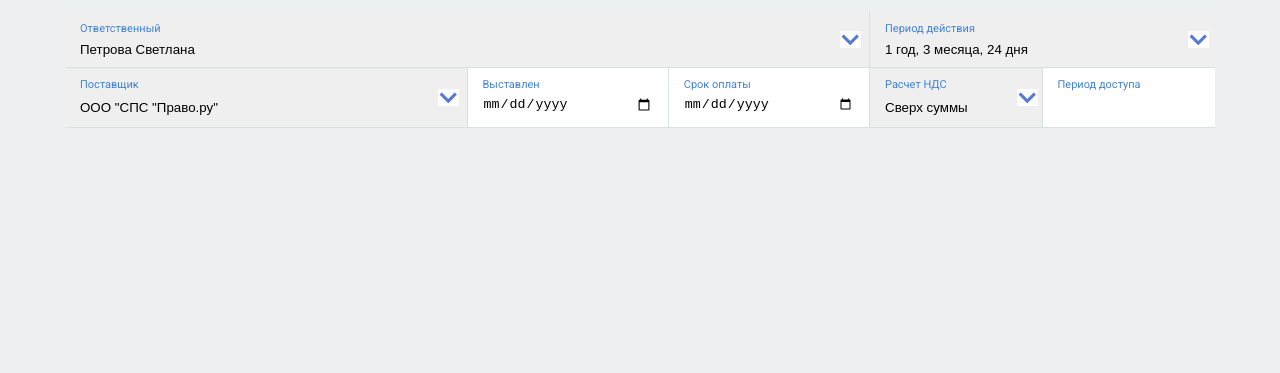
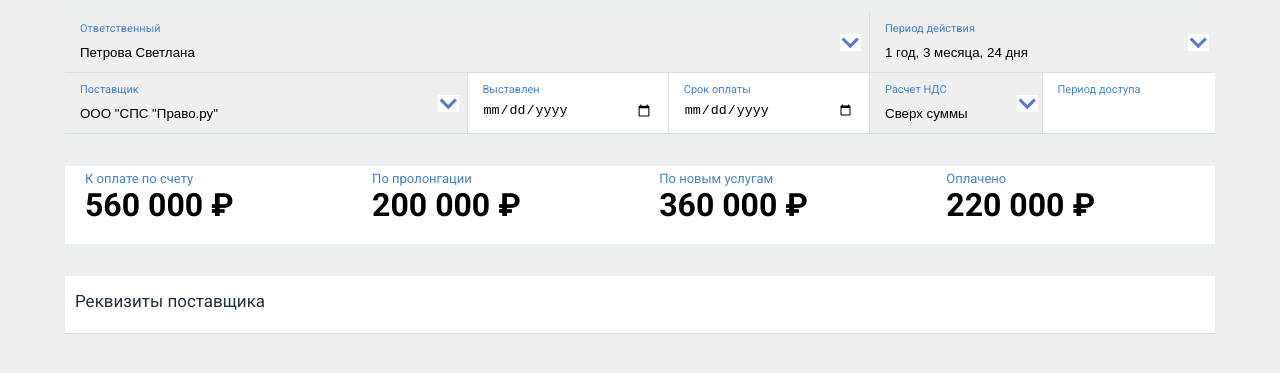
Before and after one commit to darkside1102/project, a plain HTML site: page index.html in a window 1280 px wide. Shown: the part 209-582 px from the top of the page. Drawn offline with Linux system fonts and the light colour scheme.

Commit message:
invoice & requisites
add blocks invoice & requisites

```diff
--- a/index.html
+++ b/index.html
@@ -89,6 +89,21 @@
 		</div>
 	</section>
 	<section class="container">
+		<div class="invoice-amount">
+			<ul class="invoice-amount__list amount-item">
+				<li class="invoice-amount__item1">560 000 &#8381;</li>
+				<li class="invoice-amount__item2">200 000 &#8381;</li>
+				<li class="invoice-amount__item3">360 000 &#8381;</li>
+				<li class="invoice-amount__item4">220 000 &#8381;</li>
+			</ul>
+		</div>
 	</section>
+
+	<section class="container">
+		<div class="requisites-supplier">
+			<p class="requisites-supplier__caption">Реквизиты поставщика</p>
+		</div>
+	</section>
+
 </body>
 </html>
--- a/new_project/style.css
+++ b/new_project/style.css
@@ -181,7 +181,7 @@ li {
 }
 .subject-info__responsible-info {
   width: 100%;
-  min-height: 50px;
+  min-height: 60px;
   padding: 30px 15px 10px;
   border: none;
   background-image: url("img/select-logo.png");
@@ -207,7 +207,7 @@ li {
 }
 .subject-info__period-date {
   width: 100%;
-  min-height: 50px;
+  min-height: 60px;
   padding: 30px 15px 10px;
   border: none;
   background-image: url("img/select-logo.png");
@@ -264,7 +264,7 @@ li {
 }
 .subject__select-provider {
   width: 100%;
-  min-height: 59px;
+  min-height: 60px;
   padding: 30px 15px 10px;
   border: none;
   background-image: url("img/select-logo.png");
@@ -294,7 +294,7 @@ li {
   padding: 25px 15px 10px;
   -webkit-box-sizing: border-box;
           box-sizing: border-box;
-  min-height: 59px;
+  min-height: 60px;
 }
 .subject__duedate {
   width: 100%;
@@ -312,7 +312,7 @@ li {
 }
 .subject__duedate-date {
   width: 100%;
-  min-height: 59px;
+  min-height: 60px;
   padding: 25px 15px 10px;
   border: none;
   -webkit-box-sizing: border-box;
@@ -334,7 +334,7 @@ li {
 }
 .subject__сalculation-summ {
   width: 100%;
-  min-height: 59px;
+  min-height: 60px;
   padding: 30px 15px 10px;
   border: none;
   background-image: url("img/select-logo.png");
@@ -363,5 +363,84 @@ li {
   border: none;
   -webkit-box-sizing: border-box;
           box-sizing: border-box;
-  min-height: 59px;
+  min-height: 60px;
 }
+.requisites-supplier {
+  background-color: #fff;
+  border-bottom: 1px solid #dadfe0;
+}
+.requisites-supplier__caption {
+  font-size: 17px;
+  padding: 15px 0 5px 10px;
+  color: #22313f;
+}
+.invoice-amount {
+  background-color: #fff;
+  min-height: 60px;
+}
+.invoice-amount__list {
+  padding: 20px;
+  display: -webkit-box;
+  display: -webkit-flex;
+  display: -ms-flexbox;
+  display: flex;
+  -webkit-box-pack: justify;
+  -webkit-justify-content: space-between;
+      -ms-flex-pack: justify;
+          justify-content: space-between;
+  position: relative;
+}
+.invoice-amount__item1 {
+  padding-right: 100px;
+}
+.invoice-amount__item1::before {
+  content: "К оплате по счету";
+  font-size: 13px;
+  position: absolute;
+  top: 5px;
+  left: 20px;
+  color: #4183d7;
+  color: #4183d7;
+  font-weight: normal;
+}
+.invoice-amount__item2 {
+  padding-right: 100px;
+}
+.invoice-amount__item2::before {
+  content: "По пролонгации";
+  font-size: 13px;
+  position: absolute;
+  top: 5px;
+  left: 28, 5%;
+  color: #4183d7;
+  color: #4183d7;
+  font-weight: normal;
+}
+.invoice-amount__item3 {
+  padding-right: 100px;
+}
+.invoice-amount__item3::before {
+  content: "По новым услугам";
+  font-size: 13px;
+  position: absolute;
+  top: 5px;
+  left: 33, 5%;
+  color: #4183d7;
+  font-weight: normal;
+}
+.invoice-amount__item4 {
+  padding-right: 100px;
+}
+.invoice-amount__item4::before {
+  content: "Оплачено";
+  font-size: 13px;
+  position: absolute;
+  top: 5px;
+  right: 46, 5%;
+  color: #4183d7;
+  font-weight: normal;
+}
+.amount-item {
+  font-weight: bold;
+  font-size: 32px;
+}
```
Also changed, not shown: 4 other files.
